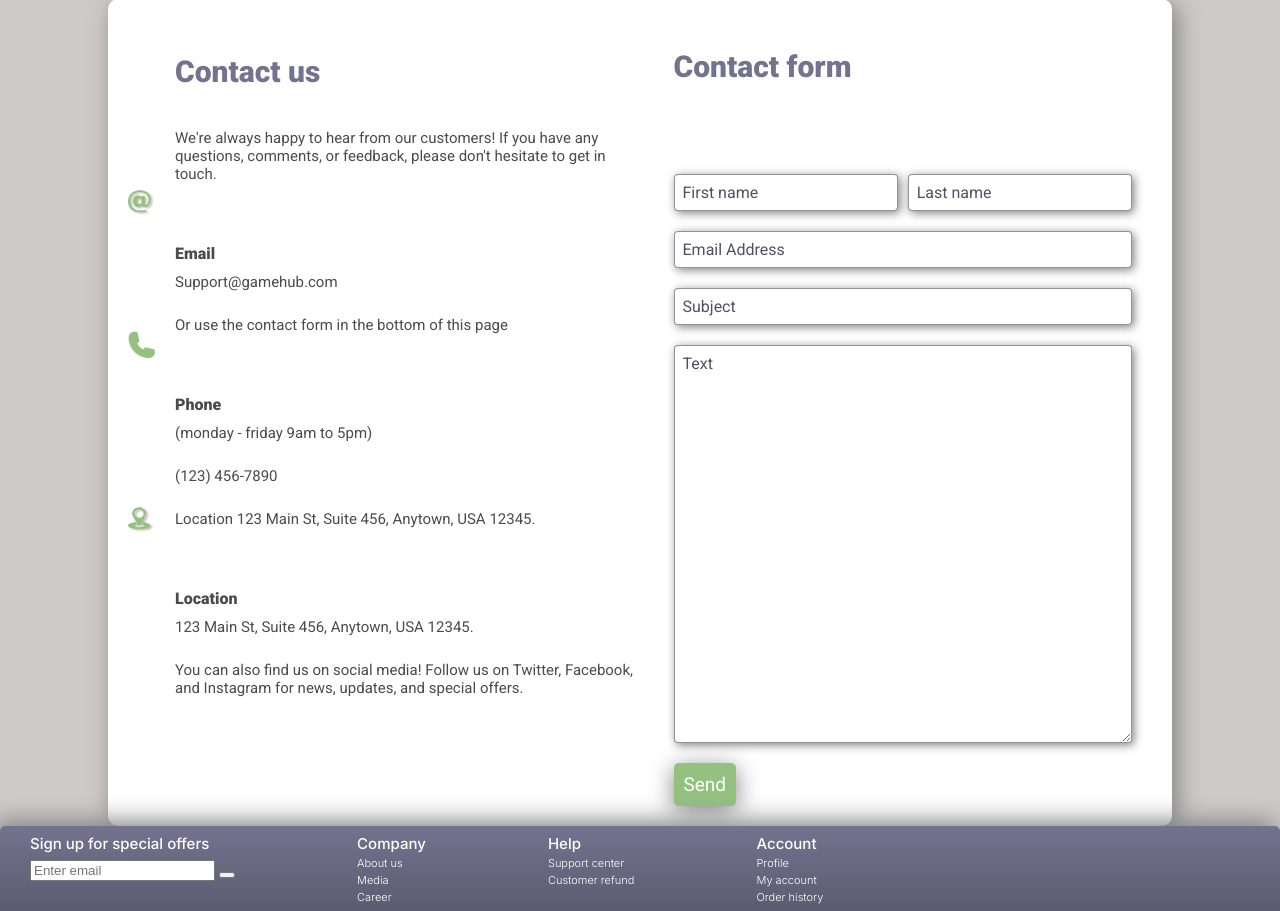
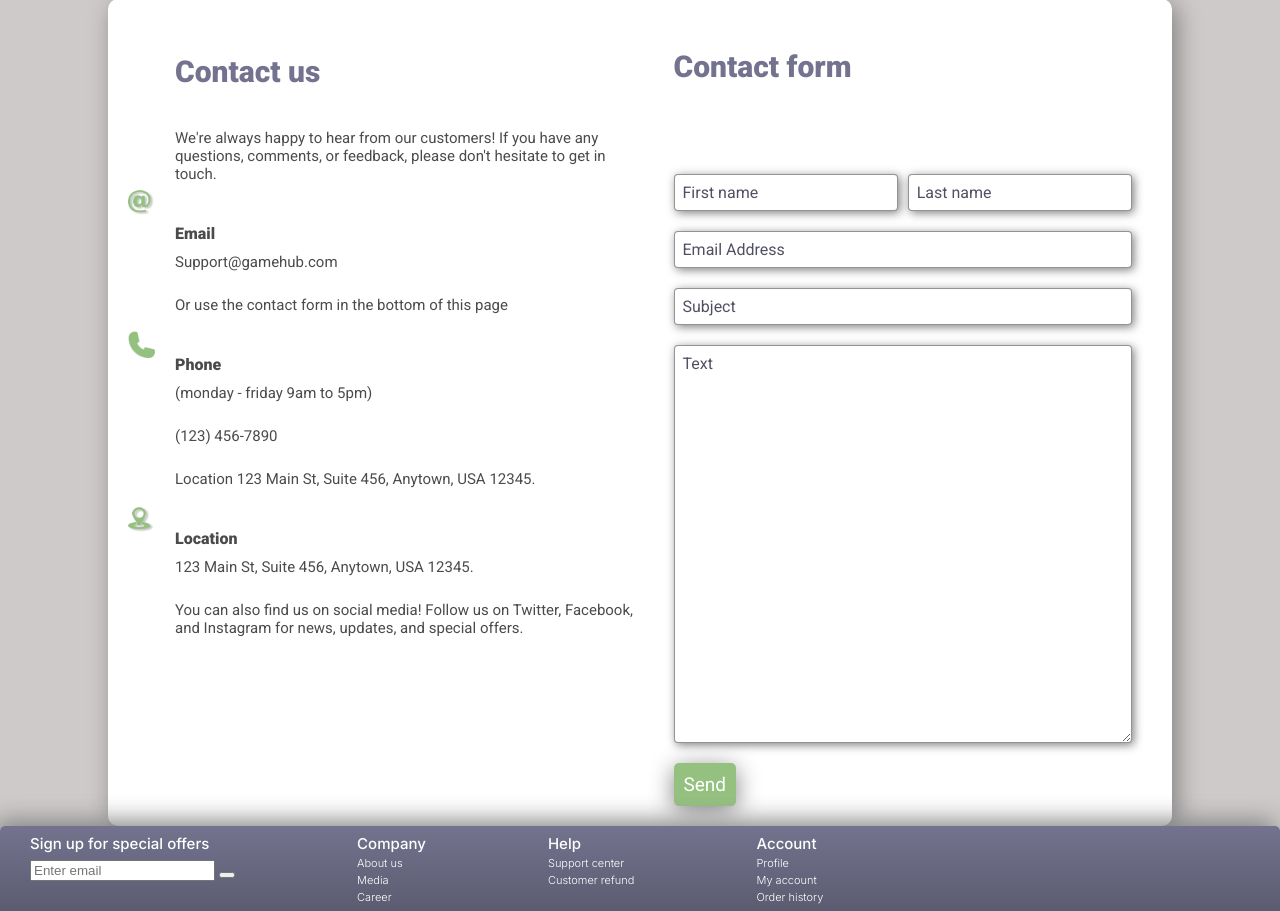
Before and after one commit to Noroff-FEU-Assignments/cross-course-project-evrlong, a PHP site: page /contact.html in a window 1280 px wide. Shown: the part 164-1075 px from the top of the page. Run offline with PHP 8.4, Linux system fonts and the light colour scheme.

Commit message:
Update style.css

```diff
--- a/CSS/style.css
+++ b/CSS/style.css
@@ -784,7 +784,7 @@ p {
 }
 
 .info__section h3 {
-  padding-top: 40px;
+  padding-top: 20px;
   margin-bottom: 0;
 }
 
```
